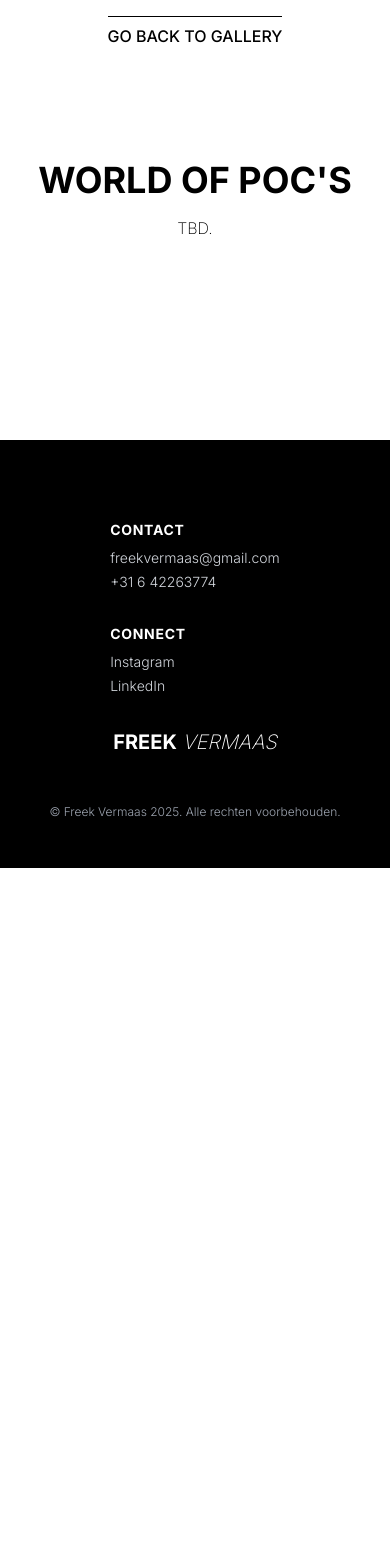
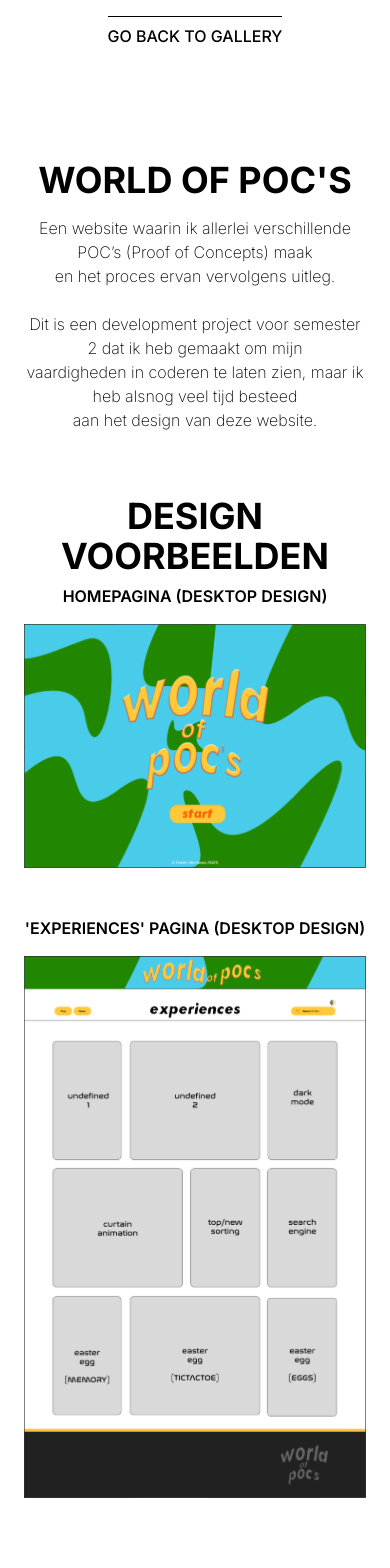
Before and after one commit to freekvermaas/showcase-portfolio, a Next.js app: page /worldofpocs in a window 390 px wide. Shown: the top 1568 px of the page. Before the commit the page ends 868 px from the top, so only its background shows below. Built offline with nearby package versions, Linux system fonts and the light colour scheme; a web font is replaced by a local one.

Commit message:
WORLDOFPOCS page gecodeerd

```diff
--- a/src/app/worldofpocs/page.jsx
+++ b/src/app/worldofpocs/page.jsx
@@ -18,9 +18,54 @@ export default function worldofpocs() {
               WORLD OF POC'S
             </h1>
             <p className="text-base md:text-lg font-inter font-extralight text-center">
-            TBD.
+            Een website waarin ik allerlei verschillende POC’s (Proof of Concepts) maak<br></br>
+            en het proces ervan vervolgens uitleg.<br></br>
+            <br></br>
+            Dit is een development project voor semester 2 dat ik heb gemaakt om mijn<br></br>
+            vaardigheden in coderen te laten zien, maar ik heb alsnog veel tijd besteed<br></br>
+            aan het design van deze website.
             </p>
           </div>
+
+        {/* Design Examples Section */}
+        <div className="mb-16">
+            <p className="text-base md:text-lg font-inter font-extralight text-center">
+            <span className="text-4xl md:text-5xl font-bold block">DESIGN VOORBEELDEN</span>
+
+            </p>
+        </div>
+
+        {/* Design Previews */}
+        <div className="space-y-12">
+            <div>
+            <p className="text-base md:text-lg font-inter font-semibold text-center mb-4">
+                HOMEPAGINA (DESKTOP DESIGN)
+            </p>
+            <Image
+                src="/images/page4_1.svg"
+                alt="Home Page Design 2"
+                width={640}
+                height={480}
+                quality={100}
+                priority
+                className="mx-auto"
+            />
+            </div>
+            <div className="mt-12">
+            <p className="text-base md:text-lg font-inter font-semibold text-center mb-4">
+                'EXPERIENCES' PAGINA (DESKTOP DESIGN)
+            </p>
+            <Image
+                src="/images/page4_2.svg"
+                alt="Experiences Page Design"
+                width={640}
+                height={480}
+                quality={100}
+                priority
+                className="mx-auto"
+            />
+            </div>
+        </div>
         </div>
       </div>
       <Footer />
```
Also changed, not shown: public/images/page4_1.svg (added), public/images/page4_2.svg (added).
